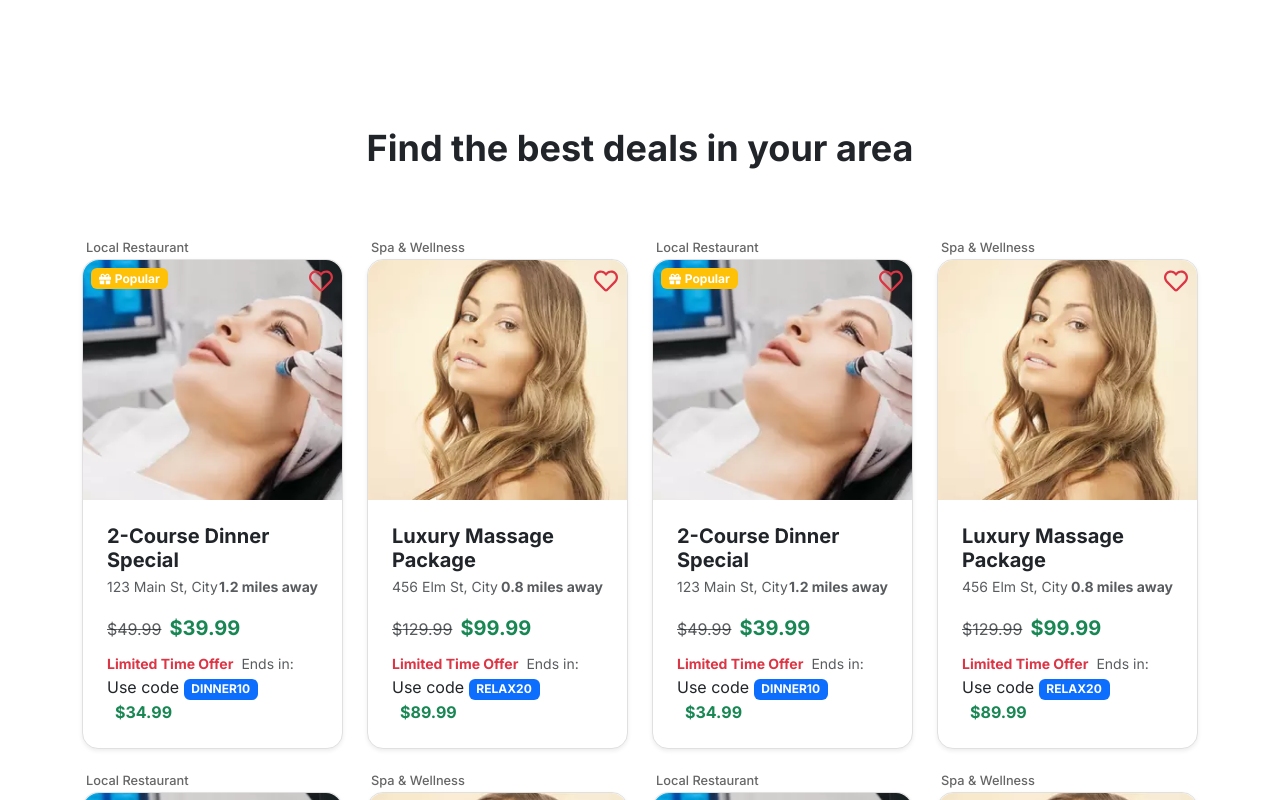
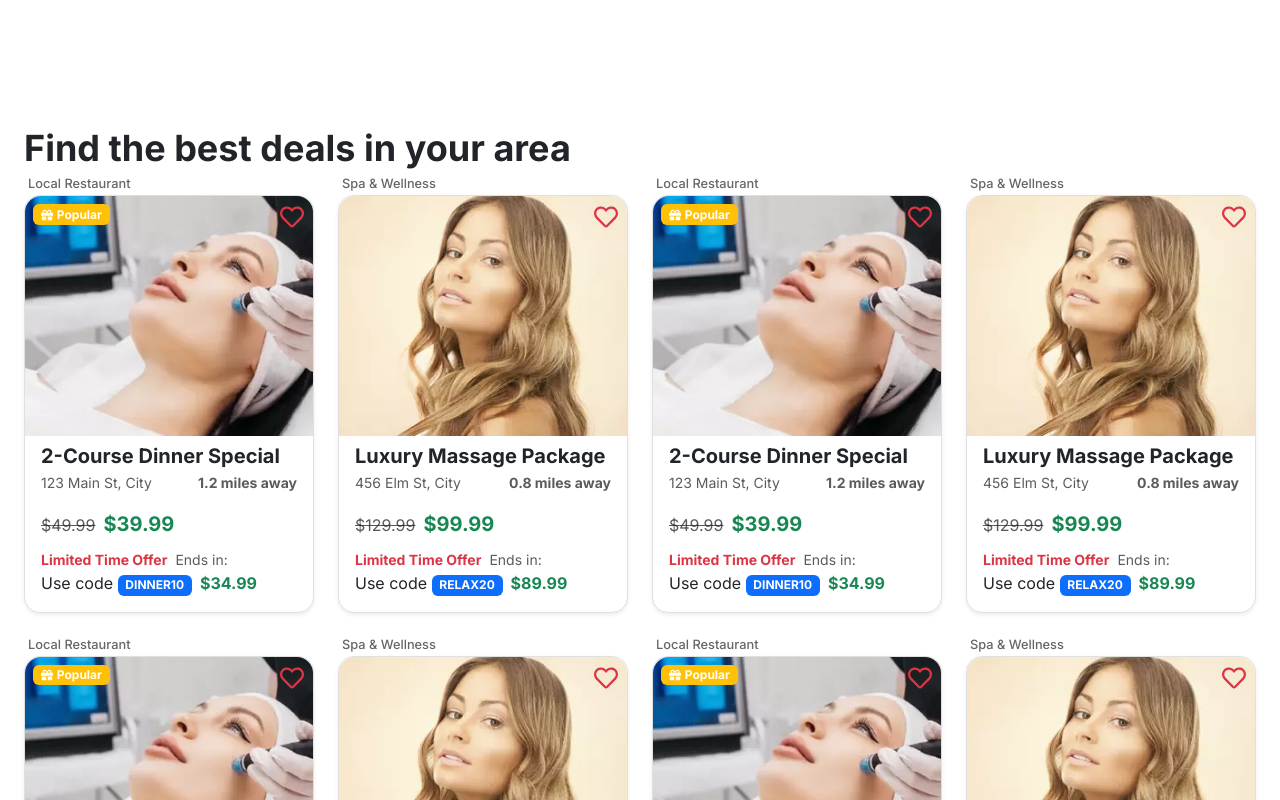
Before and after one commit to rafaelpapa81/gp-killer, a Next.js app: page /landingpage in a window 1280 px wide. Shown: the top 800 px of the page. Built offline with nearby package versions, Linux system fonts and the light colour scheme; a web font is replaced by a local one.

Commit message:
gp-killer expand the page size to full

```diff
--- a/src/app/landingpage/page.tsx
+++ b/src/app/landingpage/page.tsx
@@ -4,13 +4,11 @@ import 'bootstrap/dist/css/bootstrap.min.css';
 export default function Page() {
   return (
     <section className="py-32">
-      <div className="container">
-        <div className="mx-auto flex max-w-7xl flex-col items-center gap-6">
+      <div className="px-4">
         <h1 className="text-4xl font-bold">
           Find the best deals in your area
         </h1>
-
-          <div className="mt-10 grid grid-cols-1 gap-6 sm:grid-cols-2 lg:grid-cols-4">
+        <div className="grid grid-cols-1 sm:grid-cols-2 lg:grid-cols-3 xl:grid-cols-4 gap-4">
           <DealCard
             businessName="Local Restaurant"
             dealTitle="2-Course Dinner Special"
@@ -182,7 +180,6 @@ export default function Page() {
 
         </div>
       </div>
-      </div>
     </section>
   );
 }
--- a/src/app/ui/landingpage/cards.tsx
+++ b/src/app/ui/landingpage/cards.tsx
@@ -122,7 +122,7 @@ export function DealCard({
         </div>
 
         {/* Card Body */}
-        <div className="card-body p-4">
+        <div className="card-body p-3 pt-2">
           {/* <h6 className="card-subtitle mb-1 text-muted">{businessName}</h6> */}
           <h5 className="card-title fw-bold mb-1">{dealTitle}</h5>
 
```
Lines whose indentation alone changed are shown as unchanged.
